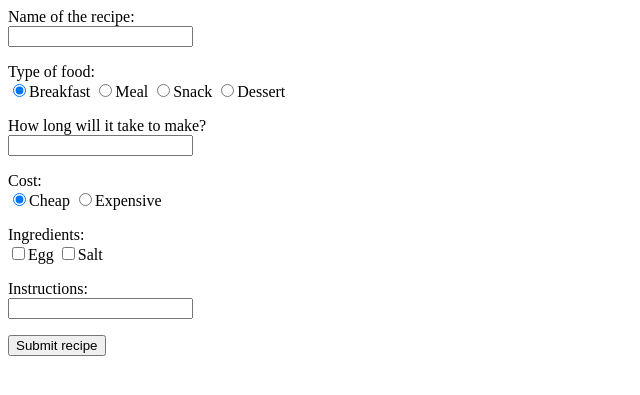
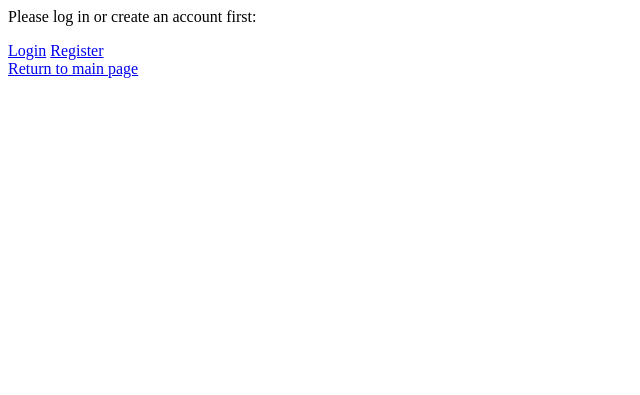
Before and after one commit to maritatsuko/what_to_eat, a Flask app: page /newrecipe in a window 1280 px wide. Shown: the top 395 px of the page, without its empty margins (0-640 px from the left). Run offline with Flask 3, Linux system fonts and the light colour scheme.

Commit message:
changed recipe submitting to require logging in first

```diff
--- a/templates/newrecipe.html
+++ b/templates/newrecipe.html
@@ -1,3 +1,6 @@
+{% if session.username %}
+<p>Logged in as {{ session.username }}</p>
+
 <form action="/create" method="POST">
     <p>Name of the recipe:<br>
     <input type="text" name="name"></p>
@@ -20,3 +23,10 @@
 
     <input type="hidden" name="csrf_token" value="{{ session.csrf_token }}">
 </form>
+
+{% else %}
+<p>Please log in or create an account first:</p>
+<a href="/login">Login</a>
+<a href="/register">Register</a>
+{% endif %}
+<br><a href="/">Return to main page</a>
```
